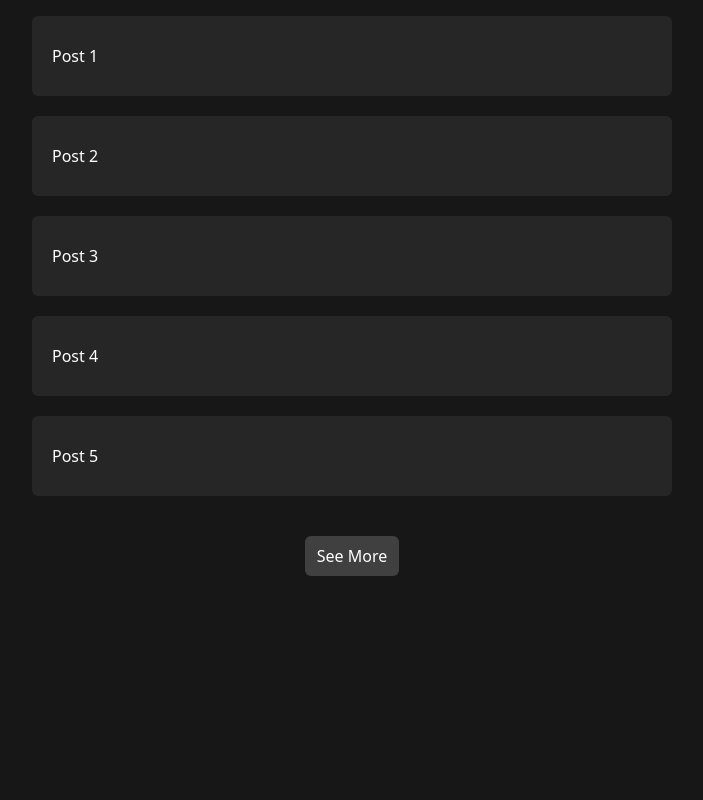
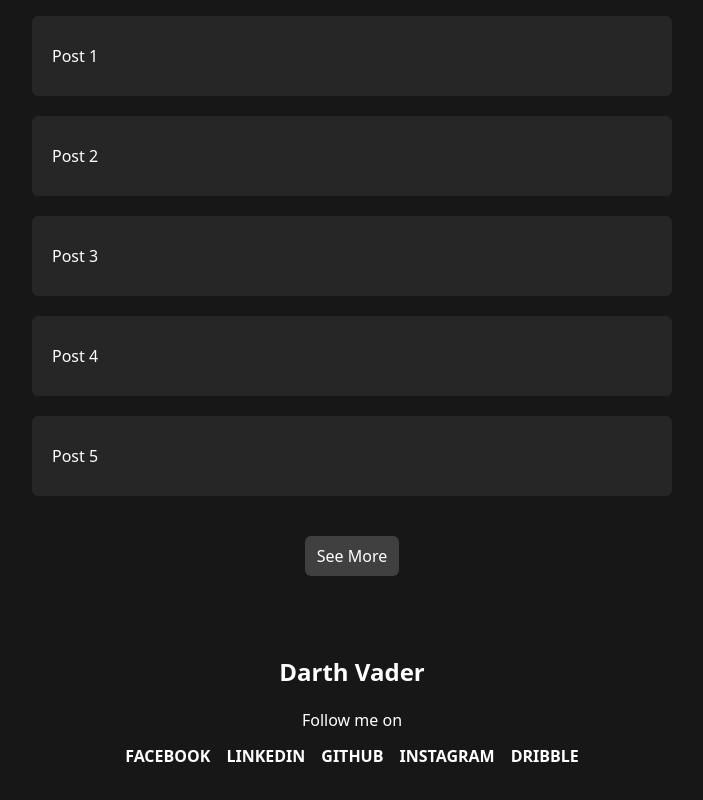
Before and after one commit to HrishikShaji/PersonalBlogTemplate, a Next.js app: page / in a window 1280 px wide. Shown: the part 1276-2076 px from the top of the page, without its empty margins (288-991 px from the left). Before the commit the page ends 1892 px from the top, so only its background shows below. Built offline with nearby package versions, Linux system fonts and the light colour scheme.

Commit message:
landing page done

```diff
--- a/app/page.tsx
+++ b/app/page.tsx
@@ -1,3 +1,4 @@
+import { Footer } from '@/components/Footer'
 import { Hero } from '@/components/Hero'
 import { LatestBlogs } from '@/components/LatestBlogs'
 import { Menu } from '@/components/Menu'
@@ -8,6 +9,7 @@ export default function Home() {
       <Hero />
       <Menu />
       <LatestBlogs />
+      <Footer />
     </main>
   )
 }
--- /dev/null
+++ b/components/Footer.tsx
@@ -0,0 +1,19 @@
+import Link from 'next/link'
+
+export const Footer = () => {
+  return (
+    <div className='w-full text-white p-10 flex flex-col gap-5 justify-center items-center'>
+      <h1 className='text-2xl font-semibold'>Darth Vader</h1>
+      <div className='flex flex-col gap-3 items-center'>
+        <p>Follow me on</p>
+        <div className='flex gap-4 font-bold '>
+          <Link href=''>FACEBOOK</Link>
+          <Link href=''>LINKEDIN</Link>
+          <Link href=''>GITHUB</Link>
+          <Link href=''>INSTAGRAM</Link>
+          <Link href=''>DRIBBLE</Link>
+        </div>
+      </div>
+    </div>
+  )
+}
```
